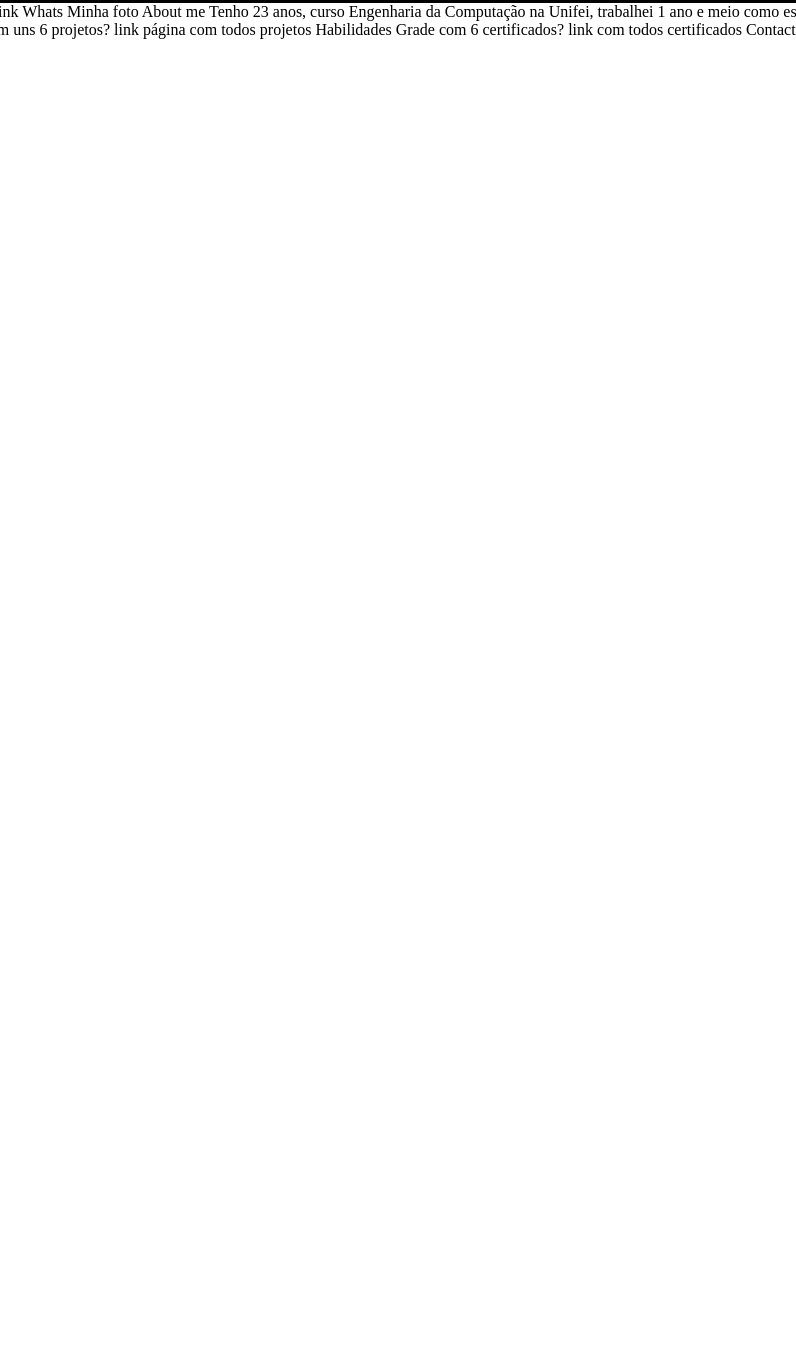
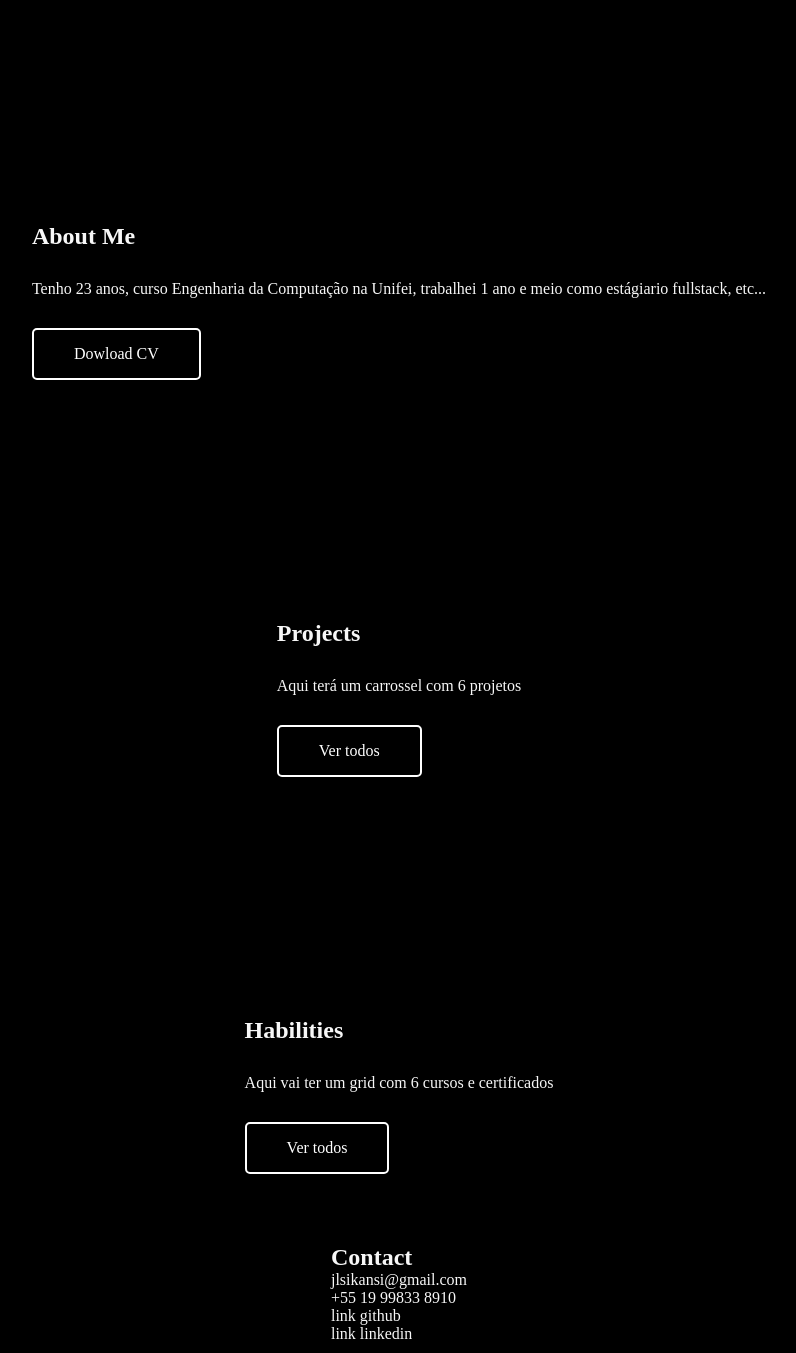
Before and after one commit to Sikansi/Portfolio, a plain HTML site: page index.html in a window 1280 px wide. Shown: the part 694-2047 px from the top of the page, without its empty margins (241-1037 px from the left). Before the commit the page ends 800 px from the top, so only its background shows below. Drawn offline with Linux system fonts and the light colour scheme.

Commit message:
resto da página e imagens com links

```diff
--- a/index.html
+++ b/index.html
@@ -22,29 +22,51 @@
         </nav>
     </header>
 
-    <section aria-label="seção curriculo download Sikansi" class="section-div">
+    <section aria-label="seção início portfólio João Lucas Soares Sikansi" class="section-home">
         <div>
             <h2>Hi There! I'm</h2>
             <h2 class="digitando">FullStack Developer</h2>
             <p>João Lucas Soares Sikansi, blá blá blá</p>
-            <a href="#">Dowload CV</a>
+            <span class="images-with-links">
+                <img src="img/github.png" alt="ícone com link do Github">
+                <img src="img/linkedin.png" alt="ícone com link do Linkedin">
+                <img src="img/whatsapp.jpeg" alt="ícone com link do Whatsapp">
+            </span>
         </div>
         <img src="img/foto_minha.jpeg" alt="foto de João Lucas Soares Sikansi">
     </section>
 
-    <span> link Git  ----  link Linkedin  ----  link Whats  </span>
-    <span> Minha foto  </span>
-    <span> About me </span>
-    <span> Tenho 23 anos, curso Engenharia da Computação na Unifei, trabalhei 1 ano e meio como estágiario fullstack, etc...</span>
-    <span> link cúrriculo </span>
-    <span> Projetos </span>
-    <span> Carrossel com uns 6 projetos? </span>
-    <span> link página com todos projetos </span>
-    <span> Habilidades </span>
-    <span> Grade com 6 certificados? </span>
-    <span> link com todos certificados</span>
-    <span> Contact </span>
-    <span> email   ----  telefone  --- linkedin   ---- github  </span>
+    <section aria-label="seção sobre mim" class="section-about">
+        <div>
+            <h2>About Me</h2>
+            <p>Tenho 23 anos, curso Engenharia da Computação na Unifei, trabalhei 1 ano e meio como estágiario fullstack, etc...</p>
+            <a href="#">Dowload CV</a>
+        </div>
+    </section>
+
+    <section aria-label="seção projetos" class="section-projects">
+        <div>
+            <h2>Projects</h2>
+            <p>Aqui terá um carrossel com 6 projetos</p>
+            <a href="#">Ver todos</a>
+        </div>
+    </section>
+
+    <section aria-label="seção habilidades" class="section-habilities">
+        <div>
+            <h2>Habilities</h2>
+            <p>Aqui vai ter um grid com 6 cursos e certificados</p>
+            <a href="#">Ver todos</a>
+        </div>
+    </section>
+
+    <footer>
+        <h2>Contact</h2>
+            <p>jlsikansi@gmail.com</p>
+            <p>+55 19 99833 8910</p>
+            <a href="#"> link github</a>
+            <a href="#"> link linkedin</a>
+    </footer>
 
     <script src="script.js"></script>
 </body>
--- a/script.js
+++ b/script.js
@@ -0,0 +1,14 @@
+
+function ativaLetra(element){
+    const arrTexto = element.innerHTML.split('');
+    element.innerHTML = '';
+    arrTexto.forEach((letra, i) => {
+        setTimeout(() => {
+            element.innerHTML += letra;
+        }, 75 * i);
+    });
+}
+
+const titulo = document.querySelector('.digitando');
+
+ativaLetra(titulo);
--- a/style.css
+++ b/style.css
@@ -9,7 +9,7 @@
 }
 
 body {
-    max-width: 1200px;
+    max-width: auto;
     margin: 0 auto;
 }
 
@@ -42,7 +42,8 @@ header .navegacao-primaria li a {
     font-size: 1.3rem;
 }
 
-.section-div {
+.section-home {
+    animation: inicializar .7s forwards;
     background-color: #000;
     display: grid;
     grid-template-columns: 1fr 1fr;
@@ -52,26 +53,26 @@ header .navegacao-primaria li a {
     padding: 60px;
 }
 
-.section-div div {
+.section-home div {
     margin-top: 120px;
     align-self: start;
     display: grid;
     gap: 30px;
 }
 
-.section-div div h2 {
+.section-home div h2 {
     font-family: 'Playfair';
     font-weight: 600;
     color: #f7f7f7;
 }
 
-.section-div div p {
+.section-home div p {
     font-family: 'Playfair';
     font-weight: 200;
     color: #f7f7f7;
 }
 
-.section-div div a {
+.section-home div a {
     justify-self: start;
     color: #fff;
     padding: 15px 40px;
@@ -79,6 +80,179 @@ header .navegacao-primaria li a {
     border: 2px solid white
 }
 
-.section-div img {
+.section-home div span {
+    display: flex;
+    gap: 10px;
+    align-items: center;
+}
+
+.section-home div span img {
+    opacity: 1;
+    max-width: 10%;
+}
+
+.section-home img {
     max-width: 100%;
 }
+
+.section-about {
+    background-color: #000;
+    display: flex;
+    justify-content: space-around;
+    align-items: center;
+    gap: 60px;
+    padding: 60px;
+}
+
+.section-about div {
+    margin-top: 120px;
+    align-self: start;
+    display: grid;
+    gap: 30px;
+}
+
+.section-about div h2 {
+    font-family: 'Playfair';
+    font-weight: 600;
+    color: #f7f7f7;
+}
+
+.section-about div p {
+    font-family: 'Playfair';
+    font-weight: 200;
+    color: #f7f7f7;
+}
+
+.section-about div a {
+    justify-self: start;
+    color: #fff;
+    padding: 15px 40px;
+    border-radius: 5px;
+    border: 2px solid white
+}
+
+.section-projects {
+    background-color: #000;
+    display: flex;
+    justify-content: space-around;
+    align-items: center;
+    gap: 60px;
+    padding: 60px;
+}
+
+.section-projects div {
+    margin-top: 120px;
+    align-self: start;
+    display: grid;
+    gap: 30px;
+}
+
+.section-projects div h2 {
+    font-family: 'Playfair';
+    font-weight: 600;
+    color: #f7f7f7;
+}
+
+.section-projects div p {
+    font-family: 'Playfair';
+    font-weight: 200;
+    color: #f7f7f7;
+}
+
+.section-projects div a {
+    justify-self: start;
+    color: #fff;
+    padding: 15px 40px;
+    border-radius: 5px;
+    border: 2px solid white
+}
+
+.section-habilities {
+    background-color: #000;
+    display: flex;
+    justify-content: space-around;
+    align-items: center;
+    gap: 60px;
+    padding: 60px;
+}
+
+.section-habilities div {
+    margin-top: 120px;
+    align-self: start;
+    display: grid;
+    gap: 30px;
+}
+
+.section-habilities div h2 {
+    font-family: 'Playfair';
+    font-weight: 600;
+    color: #f7f7f7;
+}
+
+.section-habilities div p {
+    font-family: 'Playfair';
+    font-weight: 200;
+    color: #f7f7f7;
+}
+
+.section-habilities div a {
+    justify-self: start;
+    color: #fff;
+    padding: 15px 40px;
+    border-radius: 5px;
+    border: 2px solid white
+}
+
+footer {
+    background-color: #000;
+    padding: 10px;
+    display: grid;
+    align-items: center;
+    justify-content: space-around;
+}
+
+footer h2 {
+    font-family: 'Playfair';
+    font-weight: 600;
+    color: #f7f7f7;
+}
+
+footer p {
+    font-family: 'Playfair';
+    font-weight: 200;
+    color: #f7f7f7;
+}
+
+footer a {
+    font-family: 'Playfair';
+    font-weight: 200;
+    color: #f7f7f7;
+}
+
+.digitando::after {
+    content: '|';
+    opacity: 1;
+    animation: pisca .6s infinite;
+}
+
+@keyframes pisca {
+    from {
+        opacity: 1;
+    }
+
+    to {
+        opacity: 0;
+    }
+}
+
+@keyframes inicializar {
+    from {
+        opacity: 0;
+        tranform: translate3d(0, -60px, 0);
+    }
+
+    to {
+        opacity: 1;
+        tranform: translate3d(0, 0, 0);
+    }
+}
```
Also changed, not shown: img/github.png (added), img/linkedin.png (added), img/whatsapp.jpeg (added).
